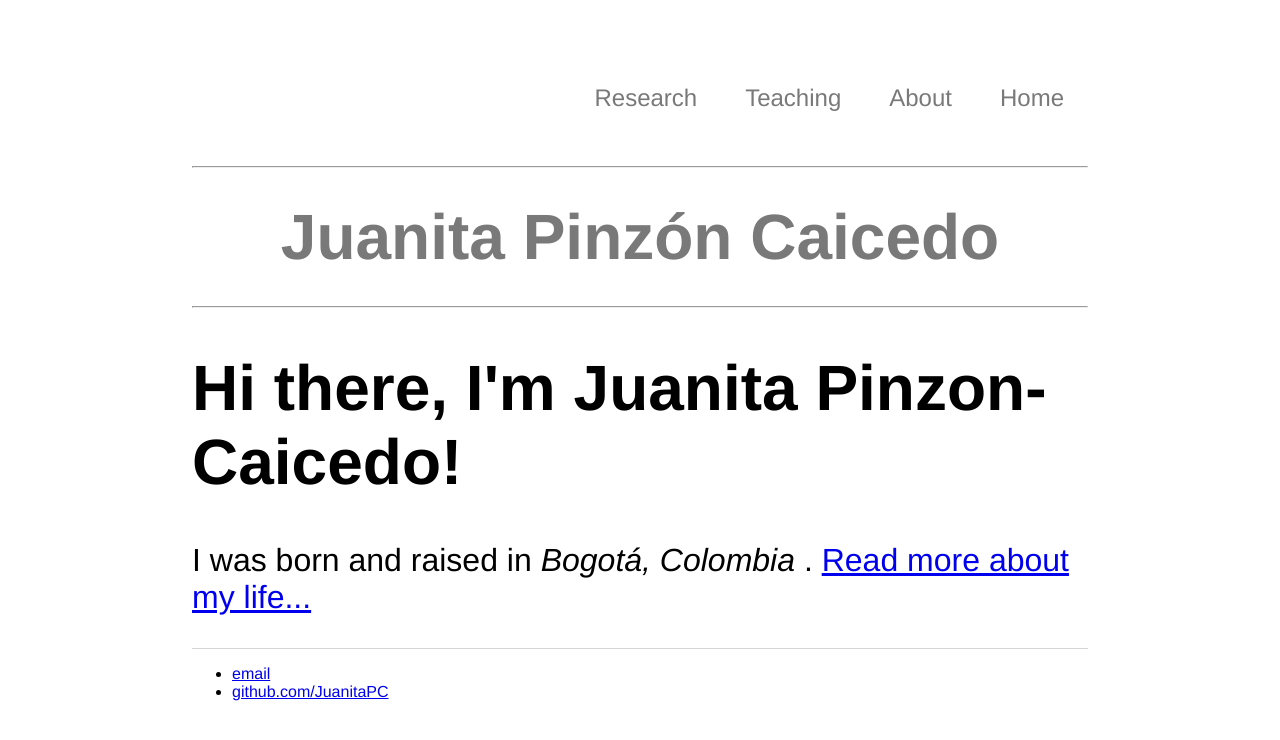
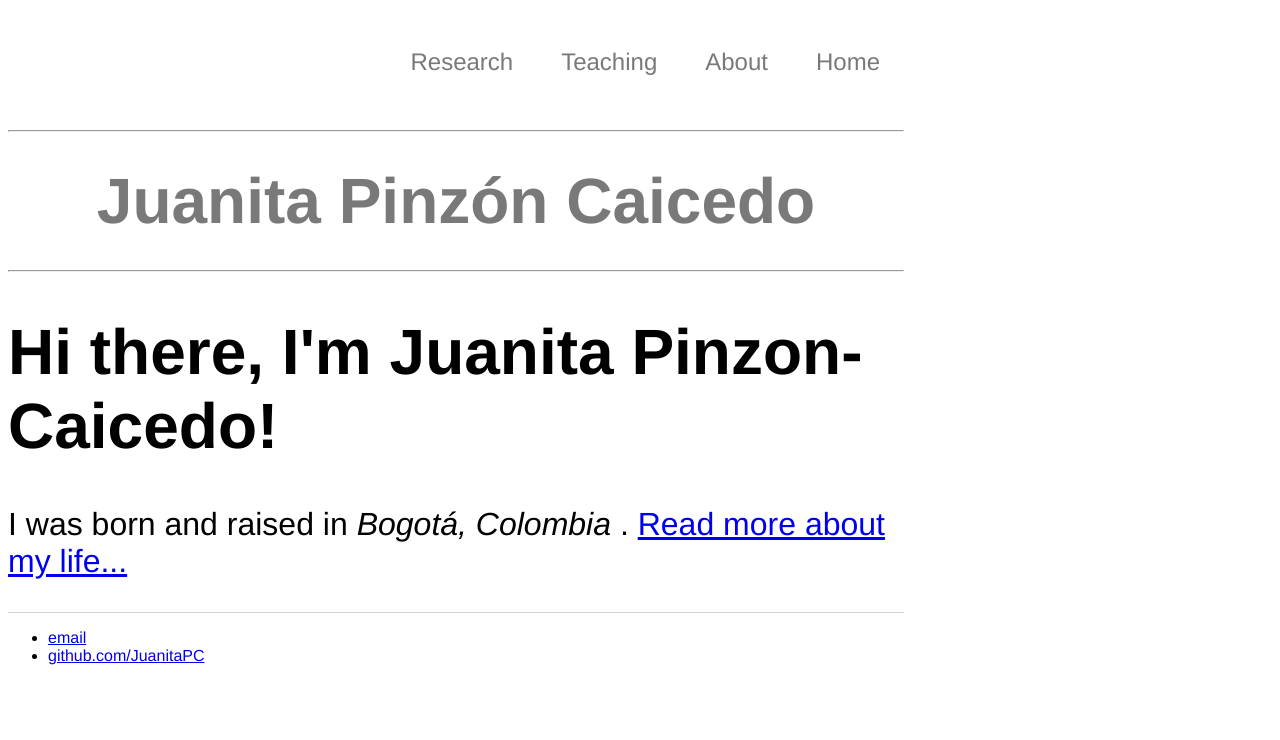
Before and after one commit to JuanitaPC/JuanitaPC.github.io, a Jekyll site: the page built from index.html, in a window 1280 px wide. Shown: the top 740 px of the page. Built offline with Jekyll 4.4.1, drawn with Linux system fonts in a browser that asks for light colours.

Commit message:
Update main.css

```diff
--- a/css/main.css
+++ b/css/main.css
@@ -1,8 +1,7 @@
 body {
-	margin: 60px auto;
 	width: 70%;
-	font-family:'Helvetica', 'Arial','sans-serif';
-	font-size:2em;
+	font-family: Helvetica, 'Arial','sans-serif';
+	font-size: 2em;
 	color: black;
 }
 nav{
@@ -10,9 +9,9 @@
 	font-family: Helvetica, 'Arial', 'sans-serif';
 }
 header{
-	text-align:center;
-	font-family: 'Helvetica', 'Arial', 'sans-serif';
-	font-size:2em;
+	text-align: center;
+	font-family: Helvetica, 'Arial', 'sans-serif';
+	font-size: 2em;
 	font-weight: bold;
 	color: rgb(121, 121, 121);
 }
@@ -32,3 +31,10 @@
 	text-decoration: none;
 	color: rgb(121, 121, 121);
 }
+nav li a.active {
+    color: color: #0099FF;
+}
+
+nav li a:hover {
+    color: black;
+}
```
